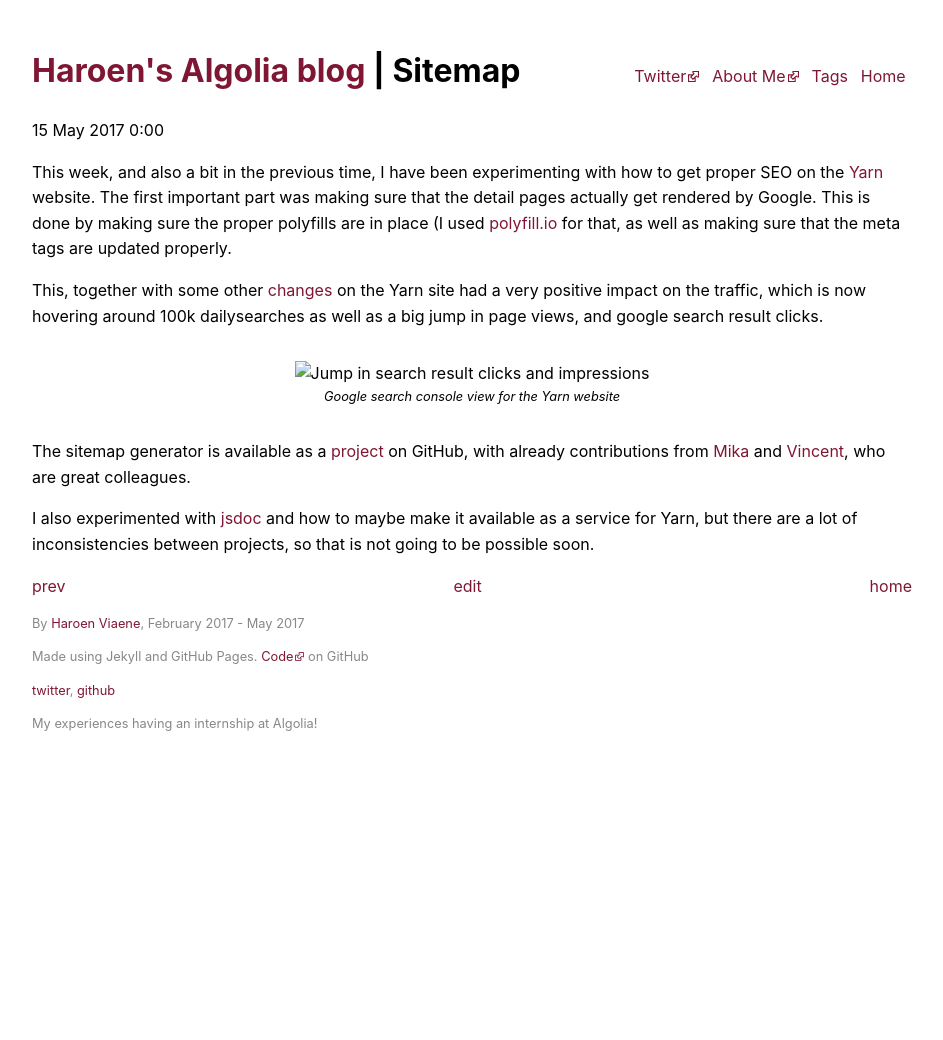
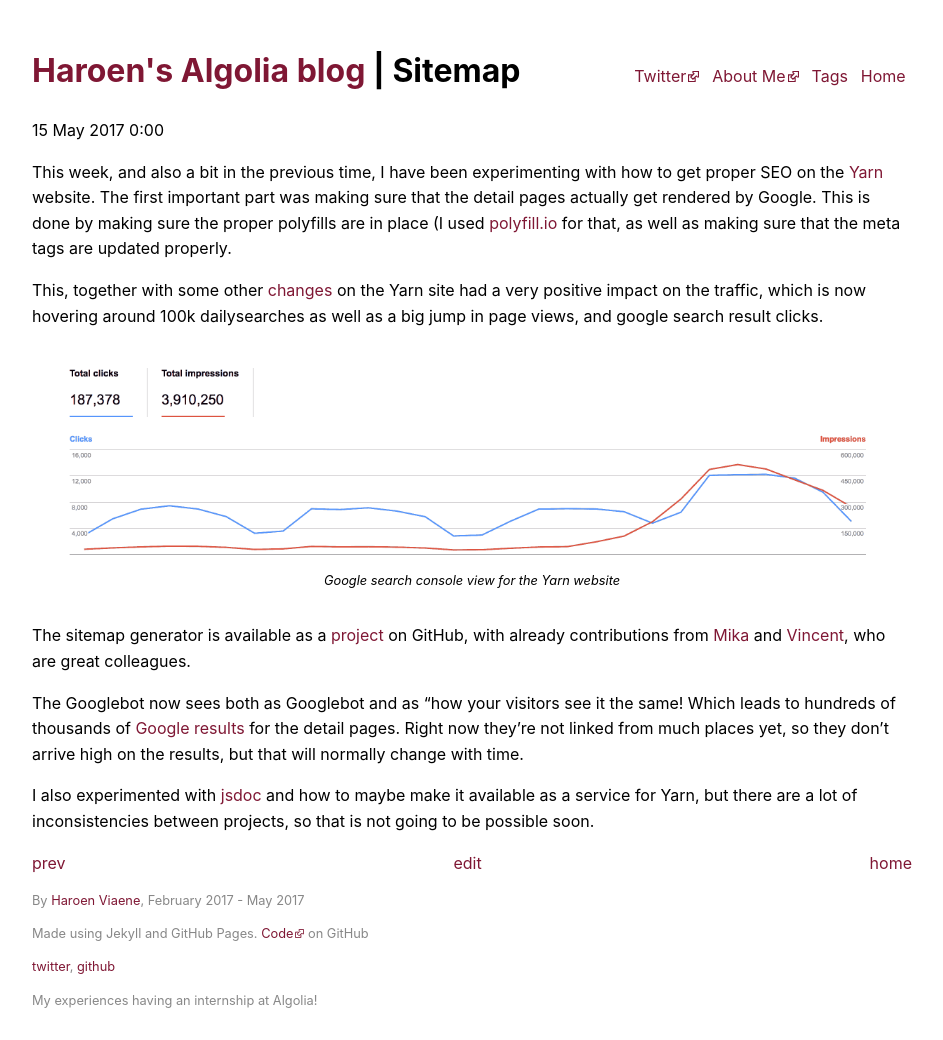
Before and after one commit to Haroenv/algolia-blog, a Jekyll site: the page built from _posts/2017-05-15-sitemap.md, in a window 1280 px wide. Shown: the whole page, without its empty margins (168-1111 px from the left). Built offline with Jekyll 4.4.1, drawn with Linux system fonts in a browser that asks for light colours; before the commit the page ends 900 px from its top, so only the background shows below that.

Commit message:
ait foto en zin

```diff
--- a/_posts/2017-05-15-sitemap.md
+++ b/_posts/2017-05-15-sitemap.md
@@ -23,6 +23,11 @@ The sitemap generator is available as a [project](https://github.com/algolia/alg
 with already contributions from [Mika](https://github.com/mikaa123) and [Vincent](https://github.com/vvo),
 who are great colleagues.
 
+The Googlebot now sees both as Googlebot and as "how your visitors see it the same! Which leads to
+hundreds of thousands of [Google results](https://www.google.com/search?&q=site:yarnpkg.com/en/package/)
+for the detail pages. Right now they're not linked from much places yet, so they don't arrive high on
+the results, but that will normally change with time.
+
 I also experimented with [jsdoc](https://github.com/Haroenv/jsdoc-aas) and how to maybe make it available as
 a service for Yarn, but there are a lot of inconsistencies between projects, so that is not going to be
 possible soon.
```
Also changed, not shown: img/posts/sitemap/search-results.png (added).
